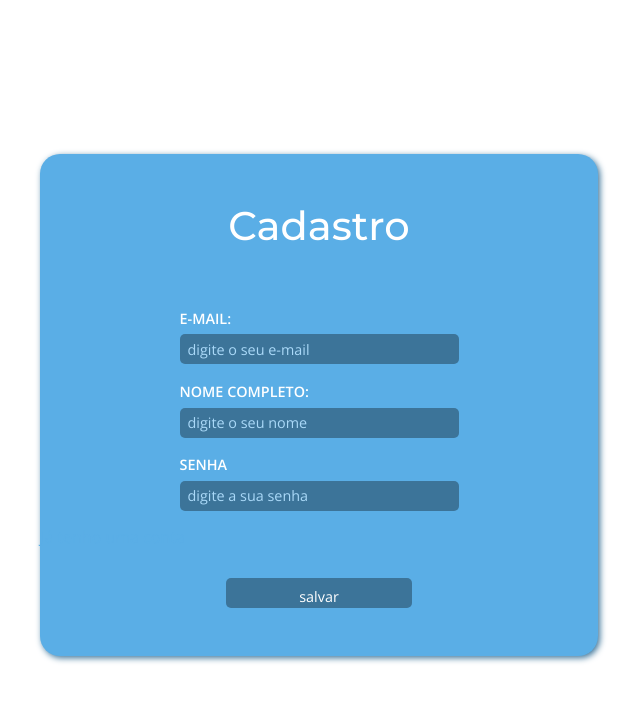
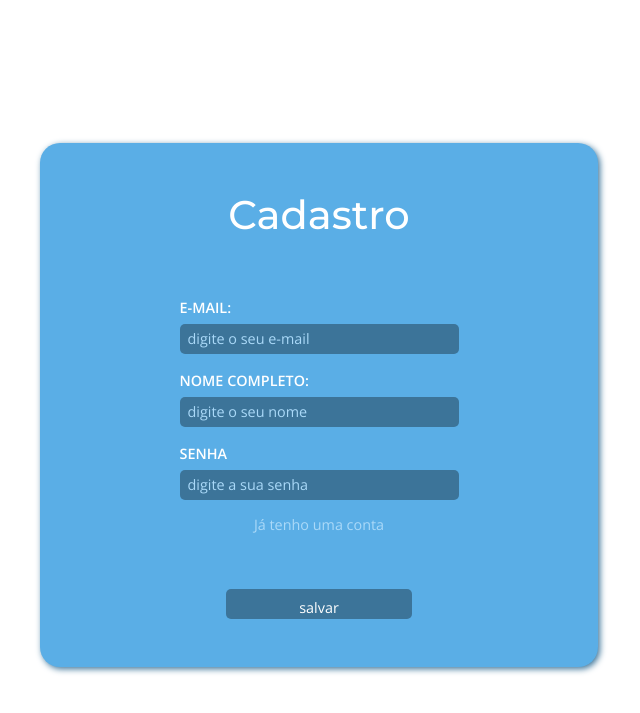
Before and after one commit to mateusferian/drive-master, a PHP site: page /cadastro-administrador.php in a window 1280 px wide. Shown: the top 713 px of the page, without its empty margins (321-961 px from the left). Run offline with PHP 8.4, Linux system fonts and the light colour scheme; some libraries are stand-ins or nearby versions.

Commit message:
:recycle: refactor: fixing link

```diff
--- a/cadastro-administrador.php
+++ b/cadastro-administrador.php
@@ -45,7 +45,9 @@ include_once "dao/AdministratorDAO.php";
                             <input type="password" name="passwordAdministrator" class="formControl" placeholder="digite a sua senha" required="">
                         </div>
                     </div>
-                    <a class="form-links" href="index.php">Já tenho uma conta</a>
+
+                    <a class="formLink" href="index.php">Já tenho uma conta</a>
+
                     <br><br>
 
                     <div class="formGroup">
```
